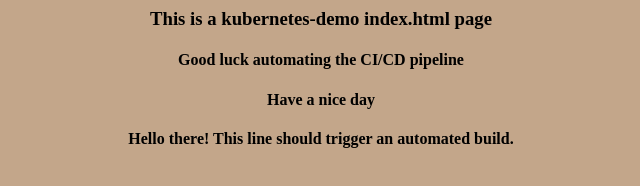
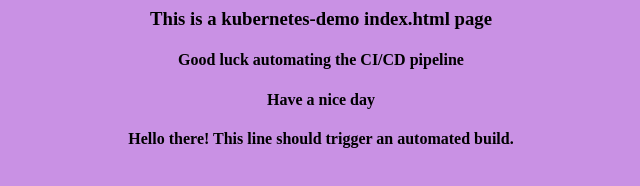
Before and after one commit to k-nikola/jenkins-demo, a plain HTML site: page site/index.html in a window 1280 px wide. Shown: the whole page, without its empty margins (319-959 px from the left). Drawn offline with Linux system fonts and the light colour scheme.

Commit message:
Changed bg-color.

```diff
--- a/site/style/style.css
+++ b/site/style/style.css
@@ -1,5 +1,5 @@
 body{
-    background-color: #c3a68a;
+    background-color: #c991e4;
 }
 h3,h4{
     text-align: center;
```
